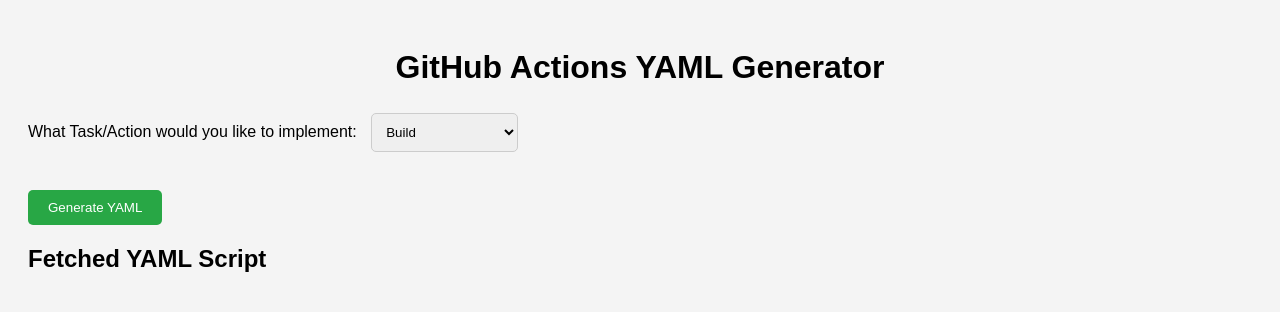
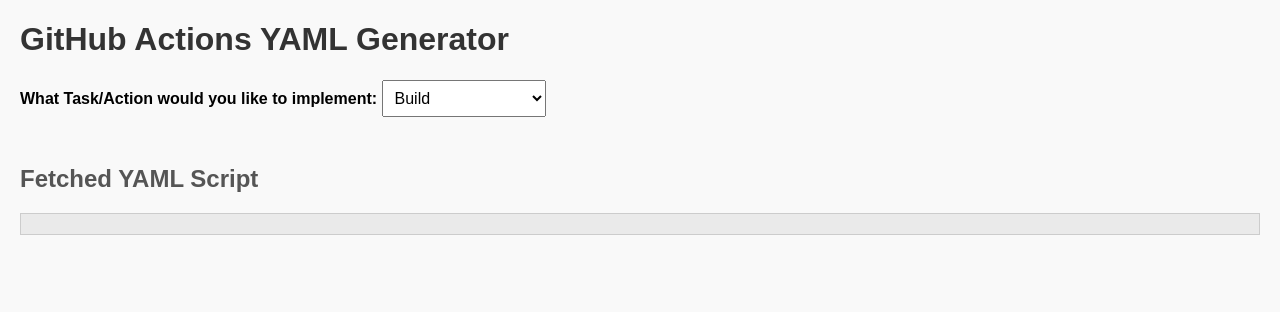
Before and after one commit to ZinxValkyria/test_site, a Flask app: page / in a window 1280 px wide. Shown: the top 312 px of the page. Run offline with Flask 3, Linux system fonts and the light colour scheme.

Commit message:
3rd commit. deploy works

```diff
--- a/static/css/styles.css
+++ b/static/css/styles.css
@@ -1,69 +1,37 @@
+/* Basic form styling */
 body {
     font-family: Arial, sans-serif;
-    padding: 20px;
-    background-color: #f4f4f4;
-}
-
-.container {
-    max-width: 800px;
-    margin: 0 auto;
-    background-color: white;
-    padding: 20px;
-    border-radius: 10px;
-    box-shadow: 0 0 10px rgba(0, 0, 0, 0.1);
+    margin: 20px;
+    background-color: #f9f9f9;
 }
 
 h1 {
-    text-align: center;
-}
-/* Styling for the form */
-label {
-    display: inline-block;
-    width: auto;
-    margin-right: 10px;
+    color: #333;
 }
 
-/* Initially hide the custom section */
-#custom_flow {
-    display: none;
+form {
+    margin-bottom: 20px;
 }
 
-#deploy{
-    display:none
+label {
+    font-weight: bold;
 }
 
-
-input[type="text"], textarea, select {
-    width: auto;
-    padding: 10px;
-    margin-top: 5px;
-    margin-bottom: 20px;
-    border: 1px solid #ccc;
-    border-radius: 5px;
+select, input[type="checkbox"] {
+    margin-bottom: 10px;
+    padding: 8px;
+    font-size: 16px;
 }
 
-input[type="checkbox"], input[type="radio"] {
-    margin-right: 10px;
+pre {
+    background-color: #eaeaea;
+    padding: 10px;
+    border: 1px solid #ccc;
+    white-space: pre-wrap;
+    word-wrap: break-word;
+    font-family: monospace;
 }
 
-button {
-    background-color: #28a745;
-    color: white;
-    padding: 10px 20px;
-    border: none;
-    border-radius: 5px;
-    cursor: pointer;
+h2 {
+    color: #555;
 }
-
-button:hover {
-    background-color: #218838;
-}
-
-.output {
-    white-space: pre-wrap;
-    background-color: #f9f9f9;
-    padding: 10px;
-    border: 1px solid #ccc;
-    border-radius: 5px;
-    margin-top: 20px;
-}
--- a/static/js/script.js
+++ b/static/js/script.js
@@ -2,54 +2,35 @@
 function handleTaskChange() {
     const taskSelect = document.getElementById('task');
     const customFlow = document.getElementById('custom_flow');
-    const deploy_to = document.getElementById('deploy');
-
+    const deployList = document.getElementById('deploylist');
+    const deployTask = document.getElementById('deploy_task');
 
     // Show or hide custom workflow fields based on the selected task
     if (taskSelect.value === 'custom') {
         customFlow.style.display = 'block';  // Show custom workflow options
-        }
-        else if (taskSelect.value === 'deploy') {
-            deploy_to.style.display = 'block';
-            handledeploy();
-        }
-        else {
+        deployList.style.display = 'none';
+        document.getElementById('scriptOutput').textContent = '';  // Hide deploy options
+    } else if (taskSelect.value === 'deploy') {
+        deployList.style.display = 'block';  // Show deploy options
+        customFlow.style.display = 'none';
+        document.getElementById('scriptOutput').textContent = '';  // Hide deploy options
+        // Hide custom workflow options
+        // Handle deployment task once it's selected
+        deployTask.addEventListener('change', () => {
+            fetchFromLocal(taskSelect.value, deployTask.value);
+        });
+    } else {
         customFlow.style.display = 'none';   // Hide custom workflow options
-        // Fetch YAML from the local server for predefined tasks
+        deployList.style.display = 'none';   // Hide deploy options
         fetchFromLocal(taskSelect.value);
     }
 }
 
-// Handle task selection
-function handledeploy() {
-
-
-
-    // Show or hide custom workflow fields based on the selected task
-    if (deploy_to.value === 'aws') {
-            const url = `/fetch_yaml/deploy_to_aws.yaml`;
-        }
-        else if (deploy_to.value === 'gcp') {
-            const url = `/fetch_yaml/deploy_to_aws.yaml`;
-        }
-        else if (deploy_to.value === 'azure') {
-            const url = `/fetch_yaml/deploy_to_azure.yaml`;
-        }
-        else if (deploy_to.value === 'gh_pages') {
-            const url = `/fetch_yaml/deploy_to_ghpages.yaml`;
-        }
-        else {
-        customFlow.style.display = 'none';   // Hide custom workflow options
-        // Fetch YAML from the local server for predefined tasks
-        fetchFromLocal(taskSelect.value);
-    }
-}
 // Fetch the YAML script from the local folder
-function fetchFromLocal(task) {
-    const url = `/fetch_yaml/${task}.yaml`;
-    console.log(`Fetching ${url}...`);
-
-    fetch(url)
+function fetchFromLocal(task, deploytask) {
+    const taskurl = `/fetch_yaml/${task}.yaml`;
+    console.log(`Fetching ${taskurl}...`);
+    fetch(taskurl)
         .then(response => {
             if (!response.ok) {
                 throw new Error('Network response was not ok: ' + response.statusText);
@@ -58,20 +39,17 @@
         })
         .then(script => {
             console.log("YAML Script:", script);
-            // Display the fetched script in the output area
             document.getElementById('scriptOutput').textContent = script;
         })
         .catch(error => {
             console.error('Error fetching YAML script:', error);
             document.getElementById('scriptOutput').textContent = 'Error fetching YAML script.';
         });
-}
 
-function fetchFromLocal(task_deploy) {
-    const url = `/fetch_yaml/${task_deploy}.yaml`;
-    console.log(`Fetching ${url}...`);
-
-    fetch(url)
+    if (deploytask) {
+        const deployurl = `/fetch_yaml/${deploytask}.yaml`;
+        console.log(`Fetching ${deployurl}...`);
+        fetch(deployurl)
             .then(response => {
                 if (!response.ok) {
                     throw new Error('Network response was not ok: ' + response.statusText);
@@ -80,13 +58,14 @@
             })
             .then(script => {
                 console.log("YAML Script:", script);
-            // Display the fetched script in the output area
-            document.getElementById('scriptOutput').textContent = script;
+                // Append deploy YAML to the existing task YAML
+                document.getElementById('scriptOutput').textContent += "\n" + script;
             })
             .catch(error => {
-            console.error('Error fetching YAML script:', error);
-            document.getElementById('scriptOutput').textContent = 'Error fetching YAML script.';
+                console.error('Error fetching deployment YAML script:', error);
+                document.getElementById('scriptOutput').textContent = 'Error fetching deployment YAML script.';
             });
+    }
 }
 
 // Add event listener for task selection change
--- a/templates/index.html
+++ b/templates/index.html
@@ -36,28 +36,21 @@
             <input type="checkbox" id="workflow_call" name="triggers" value="workflow_call"> Workflow Call
             <input type="checkbox" id="workflow_dispatch" name="triggers" value="workflow_dispatch"> Workflow Dispatch
             <br><br>
+        </div>
 
-            <label for="additional_actions">Additional Actions:</label>
-            <select id="additional_actions" name="additional_actions" multiple>
-                <option value="build">Build</option>
-                <option value="test">Test</option>
-                <option value="deploy">Deploy</option>
-                <option value="linting">Linting</option>
-                <option value="snyk">Snyk</option>
-                <option value="setup">Setup</option>
+        <!-- Deployment section (hidden by default) -->
+        <div id="deploylist" style="display: none;">
+            <label for="deploy_task">Where would you like to deploy to:</label>
+            <select id="deploy_task" name="deploy_task" required>
+                <option value="aws">AWS</option>
+                <option value="gcp">Google (GCP)</option>
+                <option value="azure">Microsoft Azure</option>
+                <option value="docker">Docker</option>
+                <option value="gh_pages">GitHub Pages</option>
             </select><br><br>
         </div>
-        <div id="deploylist" style="display: none;">
-            <label for="deploy_task">Where would you like to deploy to:</label>
-            <select id="deploy_task" name="deploy_task" required onchange="handledeploy()">
-                <option value="aws">AWS</option>
-                <option value="gcp">Google(GCP)</option>
-                <option value="azure">Microsoft Azure</option>
-                <option value="docker">Docker</option>
-                <option value="gh_pages">Github Pages</option>
-            </select><br><br>
-        </div>
-        <button type="submit">Generate YAML</button>
+
+        <!-- <button type="submit">Generate YAML</button> -->
     </form>
 
     <!-- YAML Script Output -->
```
Also changed, not shown: scripts/aws.yaml (added, +26 -0 lines), scripts/azure.yaml (added, +26 -0 lines), scripts/gcp.yaml (added, +28 -0 lines), scripts/docker.yaml (renamed from scripts/deploy_to_dockerhub.yaml), scripts/gh_pages.yaml (renamed from scripts/deploy_to_ghpages.yaml). Lines whose indentation alone changed are shown as unchanged.
